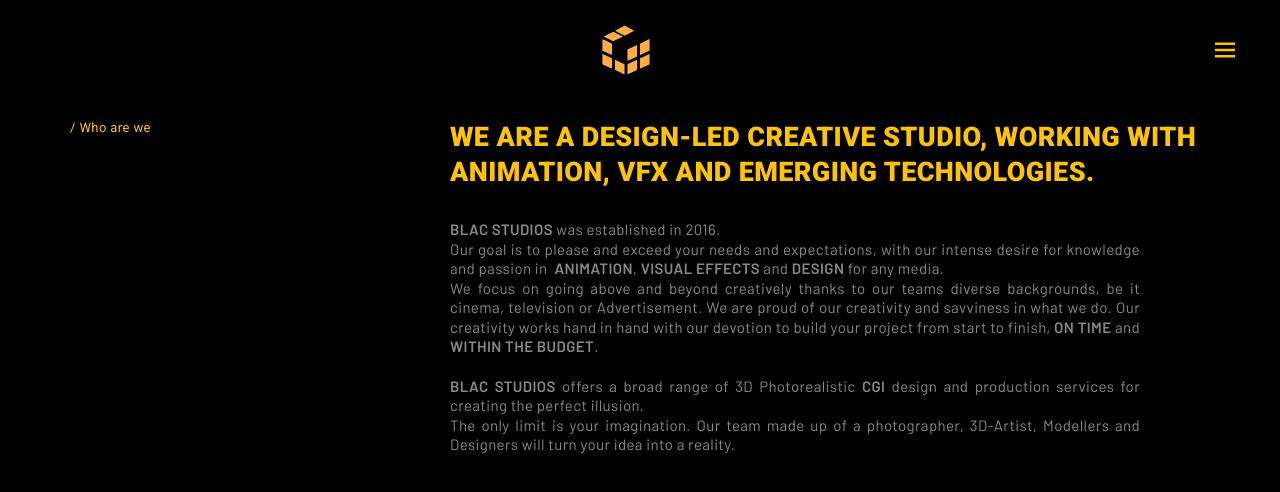
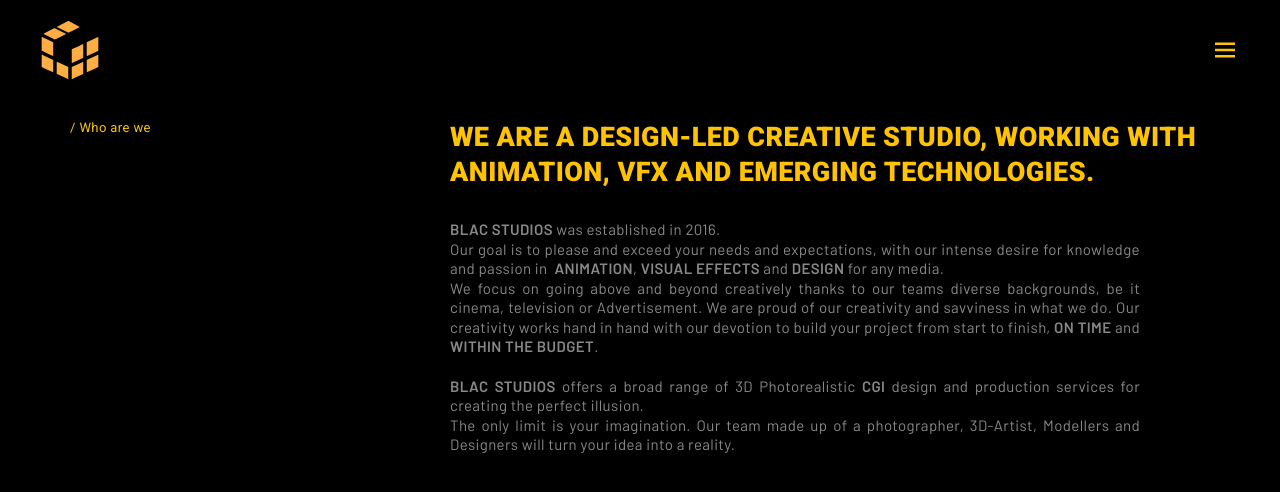
Before and after one commit to Kevin-kirago/Blac-studios-v2.0, a React (Create React App) app: page /about in a window 1280 px wide. Shown: the top 492 px of the page. Built offline with nearby package versions, Linux system fonts and the light colour scheme.

Commit message:
logo changes

```diff
--- a/src/components/navigation.component.jsx
+++ b/src/components/navigation.component.jsx
@@ -50,7 +50,6 @@
 	return (
 		<div className="navigation">
 			<div className="navigation__wrapper">
-				<div>&nbsp;</div>
 				<Link to="/" className="navigation__logo">
 					<OnTheGridLogo onClick={handleClick} />
 				</Link>
--- a/src/styles/components/navigation.scss
+++ b/src/styles/components/navigation.scss
@@ -29,8 +29,8 @@
 
 		svg {
 			display: inline-block;
-			height: 5rem;
-			width: 5rem;
+			height: 6rem;
+			width: 6rem;
 			box-sizing: border-box;
 
 			@include media("<=phone") {
```
Also changed, not shown: 1 other file (tests, documents, lock files or other folders).
